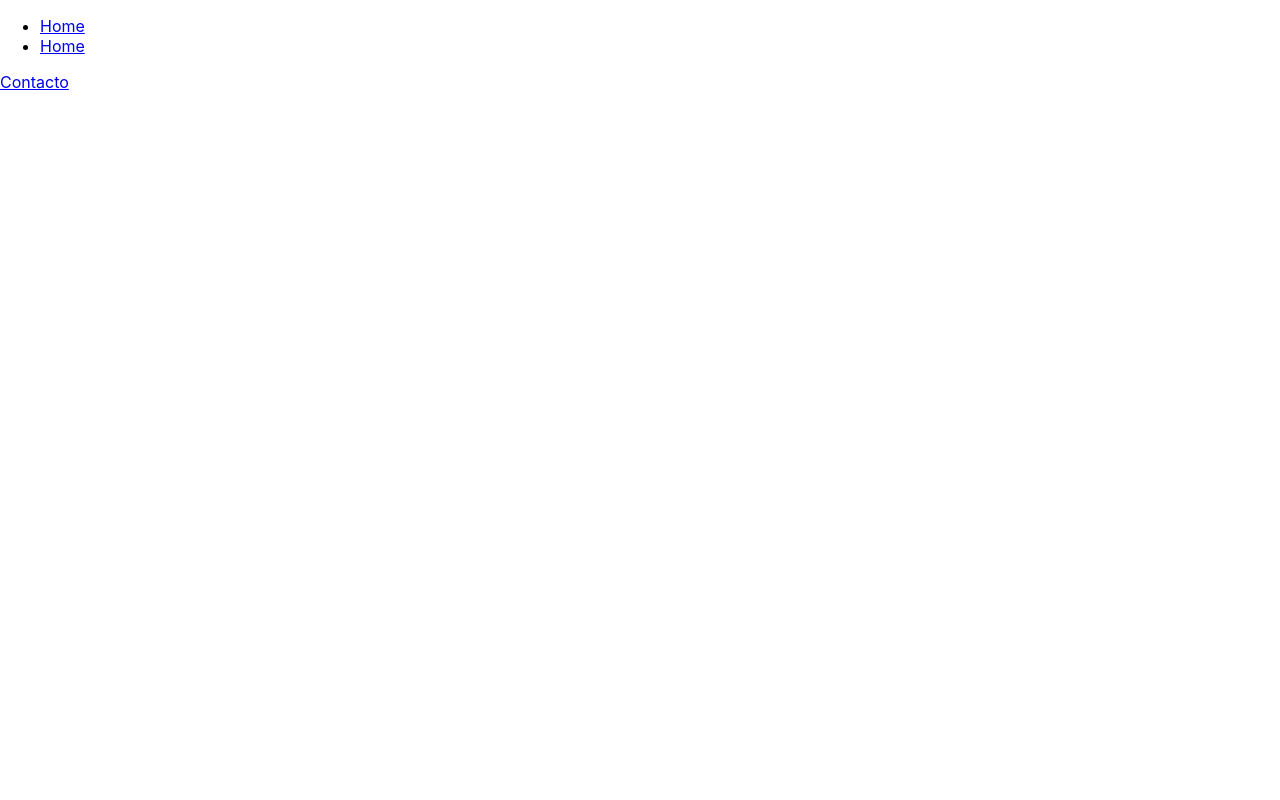
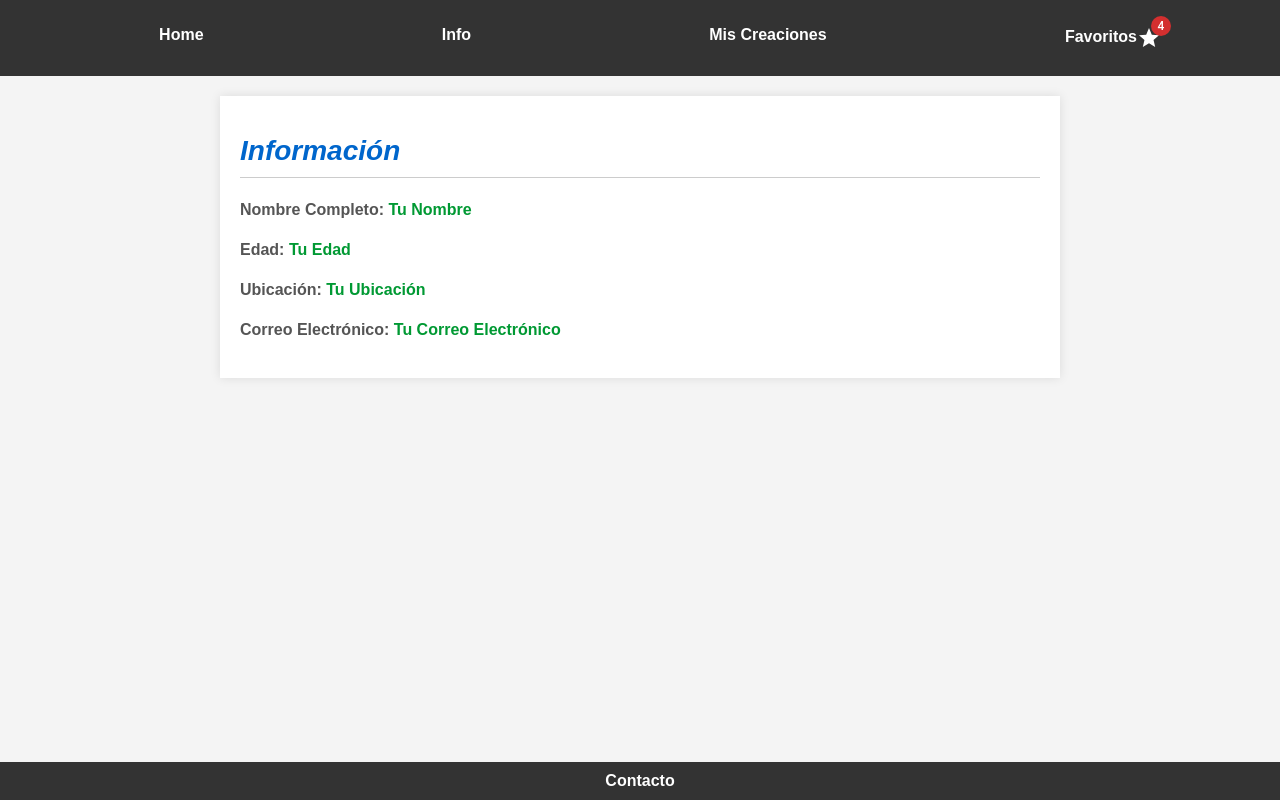
Before and after one commit to JMaici/TPFINALEFSI, a React (Create React App) app: page /Info in a window 1280 px wide. Built offline with nearby package versions, Linux system fonts and the light colour scheme.

Commit message:
continuando el trabajo

```diff
--- a/package.json
+++ b/package.json
@@ -3,9 +3,14 @@
   "version": "0.1.0",
   "private": true,
   "dependencies": {
+    "@emotion/react": "^11.11.1",
+    "@emotion/styled": "^11.11.0",
+    "@mui/icons-material": "^5.14.15",
+    "@mui/material": "^5.14.15",
     "@testing-library/jest-dom": "^5.17.0",
     "@testing-library/react": "^13.4.0",
     "@testing-library/user-event": "^13.5.0",
+    "font-awesome": "^4.7.0",
     "react": "^18.2.0",
     "react-dom": "^18.2.0",
     "react-router-dom": "^6.17.0",
--- a/src/App.js
+++ b/src/App.js
@@ -8,6 +8,7 @@ import Favoritos from './components/Favoritos';
 import Contacto from './components/Contacto';
 import MisCreaciones from './components/MisCreaciones';
 import Info from './components/Info';
+import PageNotFound from './components/PageNotFound';
 //import { ProductsProvider } from "./contextState.js";
 
 function App() {
@@ -17,10 +18,11 @@ function App() {
         <Routes>
           <Route path="/" element={<Layout />}>
             <Route index element={<Home />} />
-            <Route path="/Favorito" element={<Favoritos />} />
+            <Route path="/Favoritos" element={<Favoritos />} />
             <Route path="/Contacto" element={<Contacto />} />
             <Route path="/Info" element={<Info />} />
             <Route path="/MisCreaciones" element={<MisCreaciones />} />
+            <Route path="*" element={<PageNotFound />} />
           </Route>
         </Routes>
       </BrowserRouter>
--- /dev/null
+++ b/src/components/Contacto.css
@@ -0,0 +1,31 @@
+/* CSS for the Contact Form */
+.contact-form {
+    max-width: 400px;
+    margin: 0 auto;
+    padding: 20px;
+    background-color: #f4f4f4;
+    border-radius: 5px;
+  }
+
+  .contact-label {
+    display: block;
+    margin-top: 10px;
+    font-weight: bold;
+  }
+
+  .contact-input {
+    width: 100%;
+    padding: 10px;
+    margin: 5px 0;
+    border: 1px solid #ccc;
+    border-radius: 3px;
+  }
+
+  .contact-submit {
+    background-color: #007bff;
+    color: #fff;
+    padding: 10px 15px;
+    border: none;
+    border-radius: 3px;
+    cursor: pointer;
+  }
--- a/src/components/Contacto.js
+++ b/src/components/Contacto.js
@@ -1,19 +1,22 @@
 import React from "react";
+import "./Contacto.css"; // Import the CSS file
+
 const Contacto = () => {
   return (
     <>
-      <form />
-      <label for="fname">
-        Nombre: <input type="text" id="fname" name="fname" />{" "}
-      </label>
-      <br />
-
-      <label for="lname">
-        Apellido: <input type="text" id="lname" name="lname" />
-      </label>
-      <br />
-
-      <form />
+      <div className="contact-form">
+        <form>
+          <label className="contact-label" htmlFor="fname">
+            Nombre: <input className="contact-input" type="text" id="fname" name="fname" />
+          </label>
+          <br />
+          <label className="contact-label" htmlFor="lname">
+            Apellido: <input className="contact-input" type="text" id="lname" name="lname" />
+          </label>
+          <br />
+          <input className="contact-submit" type="submit" value="Enviar" />
+        </form>
+      </div>
     </>
   );
 };
--- a/src/components/Favoritos.js
+++ b/src/components/Favoritos.js
@@ -0,0 +1,7 @@
+import React from "react";
+const Favoritos = () => {
+ return(
+    <h1>hoa</h1>
+ );
+}
+export default Favoritos;
--- /dev/null
+++ b/src/components/Info.css
@@ -0,0 +1,70 @@
+/* CSS for the Info Page */
+body {
+    font-family: Arial, sans-serif;
+    background-color: #f4f4f4;
+    margin: 0;
+    padding: 0;
+  }
+
+  .container {
+    max-width: 800px;
+    margin: 0 auto;
+    padding: 20px;
+    background-color: #fff;
+    box-shadow: 0 0 10px rgba(0, 0, 0, 0.1);
+  }
+
+  h1 {
+    color: #333;
+    font-size: 28px;
+    margin-bottom: 20px;
+    border-bottom: 1px solid #ccc;
+    padding-bottom: 10px;
+  }
+
+  p {
+    font-size: 16px;
+    line-height: 1.5;
+    color: #555;
+  }
+
+  .info-box {
+    background-color: #f2f2f2;
+    border: 1px solid #ddd;
+    padding: 15px;
+    margin: 20px 0;
+  }
+
+  .info-box h2 {
+    font-size: 20px;
+    color: #333;
+    margin-bottom: 10px;
+  }
+
+  .info-box p {
+    font-size: 16px;
+    line-height: 1.5;
+    color: #666;
+  }
+
+  .info-box .icon {
+    font-size: 24px;
+    margin-right: 10px;
+  }
+
+  /* Custom styling for specific elements */
+  .custom-text {
+    font-style: italic;
+    color: #0066cc;
+  }
+
+  .custom-link {
+    text-decoration: none;
+    color: #009933;
+    font-weight: bold;
+  }
+
+  .custom-link:hover {
+    text-decoration: underline;
+    color: #006600;
+  }
--- a/src/components/Info.js
+++ b/src/components/Info.js
@@ -1,4 +1,25 @@
-const Info = () =>{
+import React from "react";
+import "./Info.css";
 
+const Info = () => {
+  return (
+    <div className="container">
+      <h1 className="custom-text">Información</h1>
+      <p>
+        <strong>Nombre Completo:</strong> <span className="custom-link">Tu Nombre</span>
+      </p>
+      <p>
+        <strong>Edad:</strong> <span className="custom-link">Tu Edad</span>
+      </p>
+      <p>
+        <strong>Ubicación:</strong> <span className="custom-link">Tu Ubicación</span>
+      </p>
+      <p>
+        <strong>Correo Electrónico:</strong> <a href="mailto:tucorreo@example.com" className="custom-link">Tu Correo Electrónico</a>
+      </p>
+      {/* Agrega más información según sea necesario */}
+    </div>
+  );
 };
+
 export default Info;
--- /dev/null
+++ b/src/components/Layout.css
@@ -0,0 +1,51 @@
+/* CSS for the Layout */
+body {
+    margin: 0;
+    display: flex;
+    flex-direction: column;
+    min-height: 100vh;
+  }
+
+  .layout {
+    display: flex;
+    flex-direction: column;
+    min-height: 100vh;
+  }
+
+  .navbar {
+    background-color: #333;
+    color: #fff;
+    padding: 10px 0;
+  }
+
+  .navbar-list {
+    list-style: none;
+    display: flex;
+    justify-content: space-around;
+  }
+
+  .navbar-item {
+    margin: 0 10px;
+  }
+
+  .navbar-link {
+    text-decoration: none;
+    color: #fff;
+    font-weight: bold;
+    font-size: 16px;
+  }
+
+  .content {
+    flex: 1; /* Allows content to take up available space */
+    padding: 20px; /* Add padding as needed */
+  }
+
+  .footer {
+    background-color: #333;
+    color: #fff;
+    text-align: center;
+    padding: 10px 0;
+    position: absolute;
+    bottom: 0;
+    width: 100%;
+  }
--- a/src/components/Layout.js
+++ b/src/components/Layout.js
@@ -1,11 +1,12 @@
 import React from "react";
 import { Outlet, Link } from "react-router-dom";
-
+import "./Layout.css";
+import Badge from "@mui/material/Badge";
+import StarIcon from "@mui/icons-material/Star";
 
 const Layout = () => {
   return (
-    <>
-
+    <div className="layout">
       <nav className="navbar">
         <ul className="navbar-list">
           <li className="navbar-item">
@@ -14,20 +15,34 @@ const Layout = () => {
             </Link>
           </li>
           <li className="navbar-item">
-            <Link to="/" className="navbar-link">
-              Home
+            <Link to="/Info" className="navbar-link">
+              Info
+            </Link>
+          </li>
+          <li className="navbar-item">
+            <Link to="/MisCreaciones" className="navbar-link">
+              Mis Creaciones
+            </Link>
+          </li>
+          <li className="navbar-item">
+            <Link to="/Favoritos" className="navbar-link">
+              Favoritos
+              <Badge badgeContent={4} color="error">
+                <StarIcon />
+              </Badge>
             </Link>
           </li>
         </ul>
       </nav>
-      <Outlet />
-      <footer>
+      <div className="content">
+        <Outlet />
+      </div>
+      <footer className="footer">
         <Link to="/Contacto" className="navbar-link">
           Contacto
         </Link>
       </footer>
-
-    </>
+    </div>
   );
 };
 
--- /dev/null
+++ b/src/components/PageNotFound.js
@@ -0,0 +1,12 @@
+import React from "react";
+
+const PageNotFound = () => {
+  return (
+    <div>
+      <h1>Page Not Found</h1>
+      <p>No se encuentra la pagina</p>
+    </div>
+  );
+};
+
+export default PageNotFound;
```
Also changed, not shown: 1 other file (tests, documents, lock files or other folders).
